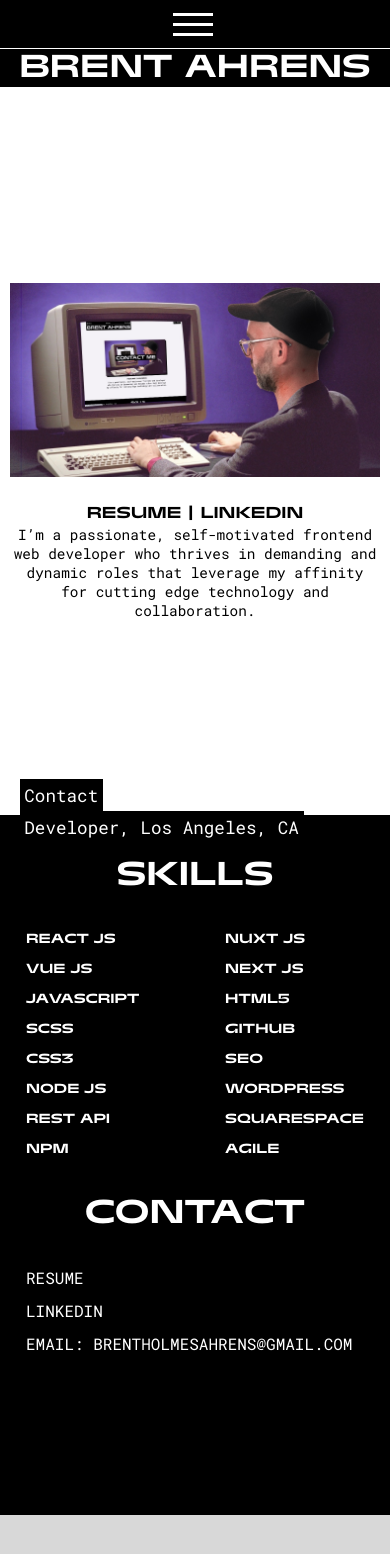
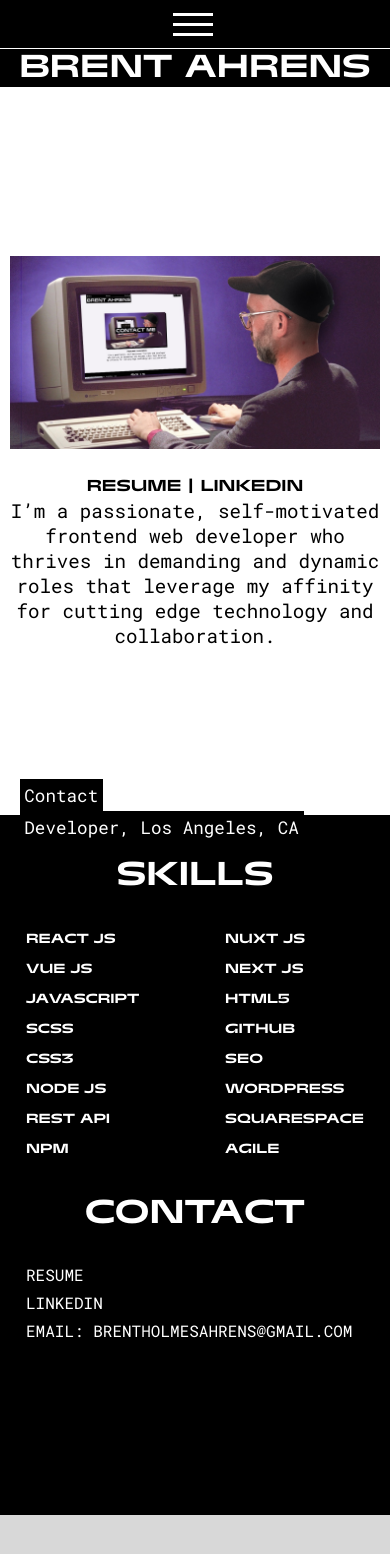
Before and after one commit to brentahrens1/brent-ahrens-new-portfolio, a React (Create React App) app: page /about in a window 390 px wide. Shown: the top 1554 px of the page. Built offline with nearby package versions, Linux system fonts and the light colour scheme.

Commit message:
style tweaks for mobile

```diff
--- a/src/const/projects.js
+++ b/src/const/projects.js
@@ -27,7 +27,7 @@ export const projects = [
     {
         title: "Breslin",
         img: breslin,
-        description: "A website for a famed Michelin gastro pub in New York City. In collaboration with our design team, I built the site using Squarespace developer mode. Implementing custom css and javascript enhancements, while still maintaining the CMS so content can be updated and managed by the restaurant.",
+        description: "A website for a famed Michelin gastro pub in New York City. In collaboration with our design team, I built the site implementing custom css and javascript.",
         link: "https://www.breslinnyc.com/",
         linkTitle: "breslinnyc.com",
         background: "#1F7750",
--- a/src/sass/_about.scss
+++ b/src/sass/_about.scss
@@ -65,6 +65,10 @@
             display: flex;
             flex-direction: row;
             justify-content: space-between;
+        }
+
+        &__contact {
+            line-height: 1;
         }
 }
 }
--- a/src/sass/_home.scss
+++ b/src/sass/_home.scss
@@ -4,6 +4,8 @@
 }
 
 .project__inner {
+    position: sticky;
+    top: 0;
     height: 95vh;
     min-height: 500px;
     width: 100%;
@@ -12,7 +14,6 @@
     align-items: center;
     justify-content: center;
     text-align: center;
-    position: relative;
 }
 
 .project__content {
@@ -157,7 +158,7 @@
     }
 
     .project__description {
-        font-size: .9rem;
+        font-size: 1.2rem;
     }
 }
 
--- a/src/sass/_index.scss
+++ b/src/sass/_index.scss
@@ -16,7 +16,8 @@
 }
 
 .index__title {
-    font-size: 2.2rem;
+    font-size: 38.4px;
+    width: 90%;
     position: absolute;
     top: 50%;
     left: 50%;
@@ -29,9 +30,8 @@
 }
 
 .index__link-mobile {
-    font-size: 1rem;
     background: #000;
-    font-size: 1.4rem;
+    font-size: 19.2px;
     padding: .5rem;
 }
 
```
